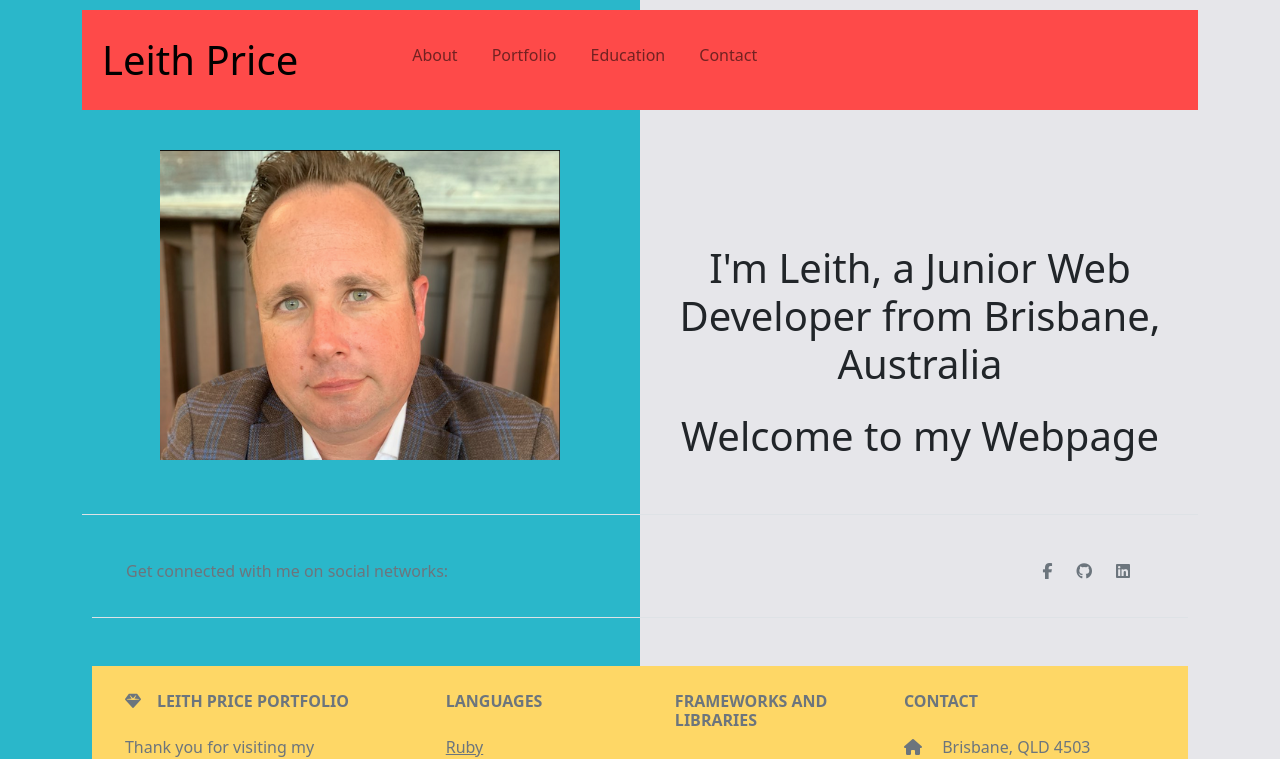
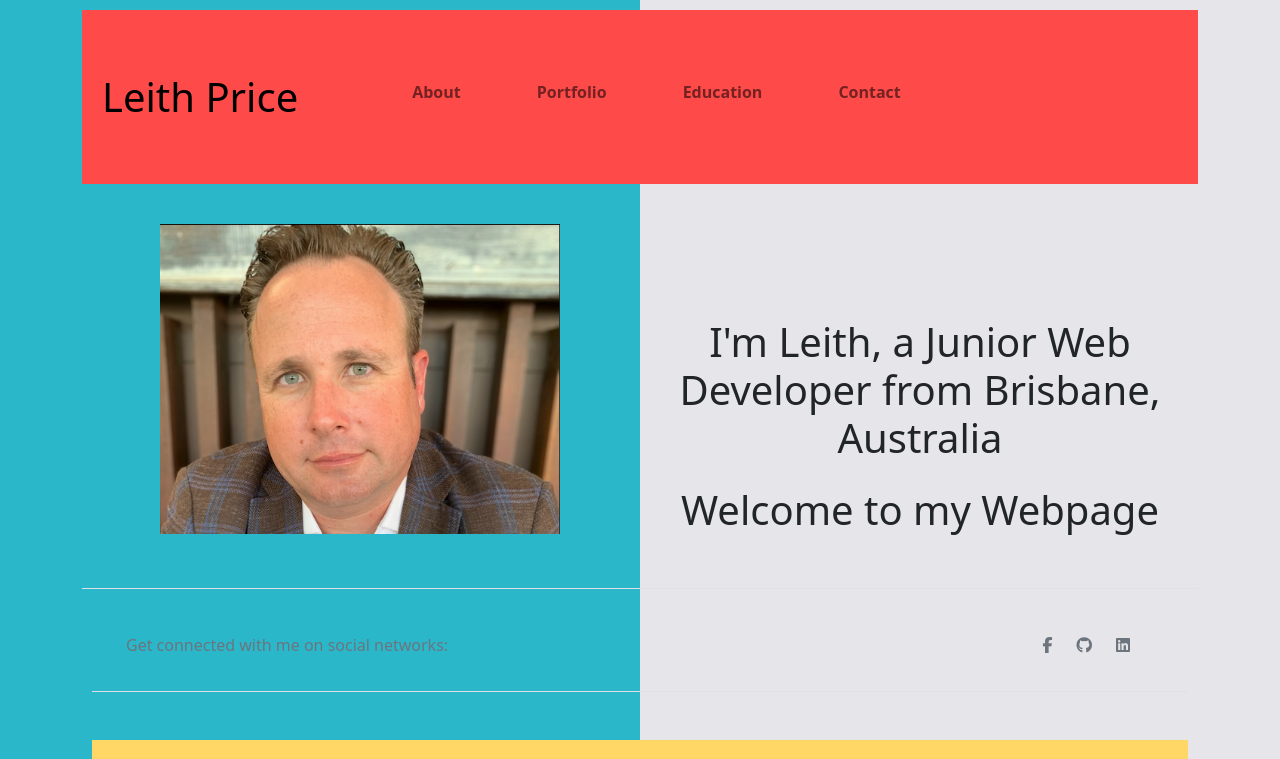
Before and after one commit to LeithPrice/leith_portfolio_page, a React (Create React App) app: page / in a window 1280 px wide. Shown: the top 759 px of the page. Built offline with nearby package versions, Linux system fonts and the light colour scheme.

Commit message:
completed all colours

```diff
--- a/src/components/NavBar.jsx
+++ b/src/components/NavBar.jsx
@@ -24,7 +24,7 @@ function NavBar(props) {
           >
             {sections.map((section, index) => (
               <div className="row" key={"section_" + index}>
-              <Nav.Link as={Link} to={section.url} style={{  justifyContent: "space-between", paddingLeft:"50px" }}>
+              <Nav.Link as={Link} to={section.url} style={{  justifyContent: "space-between", padding:"50px", fontWeight:"bold" }}>
                 {section.title}
               </Nav.Link>
               </div>
```
